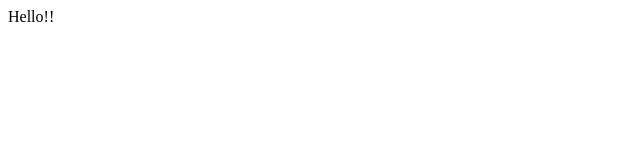
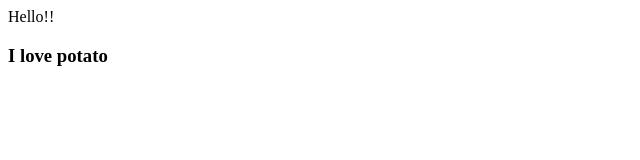
Before and after one commit to Ohyaelim/movie_app_oyl, a React (Create React App) app: page / in a window 1280 px wide. Shown: the top 160 px of the page, without its empty margins (0-640 px from the left). Built offline with nearby package versions, Linux system fonts and the light colour scheme.

Commit message:
#2.0 Creating your first React Component

```diff
--- a/src/App.js
+++ b/src/App.js
@@ -1,9 +1,10 @@
-
+import Potato from "./Potato";
 
 function App() {
   return (
     <div>
       Hello!!
+      <Potato/>
     </div>
   );
 }
--- /dev/null
+++ b/src/Potato.js
@@ -0,0 +1,9 @@
+import React from "react";
+
+function Potato(){
+    return(
+        <h3>I love potato</h3>
+    )
+}
+
+export default Potato;
```
Also changed, not shown: 1 other file (tests, documents, lock files or other folders).
